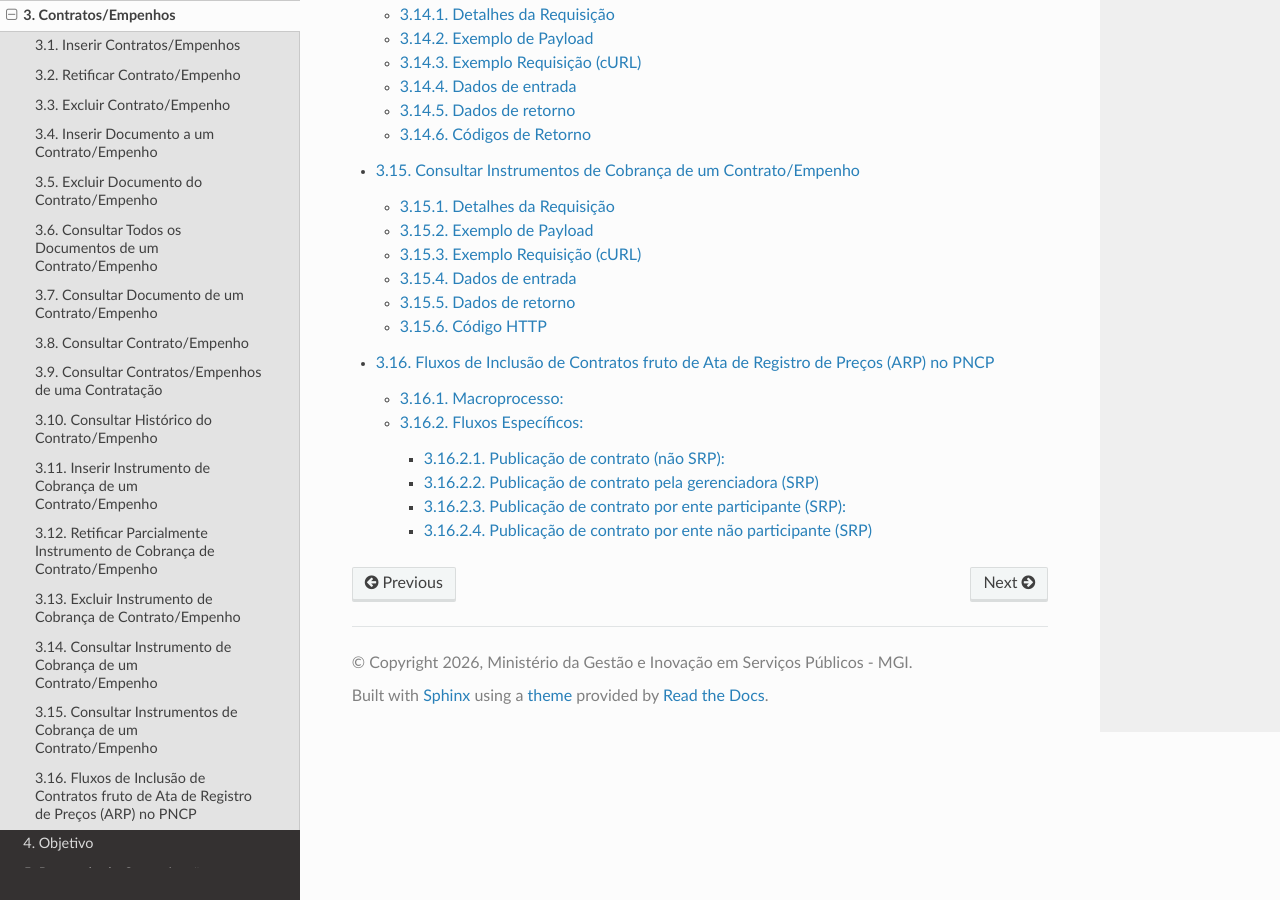
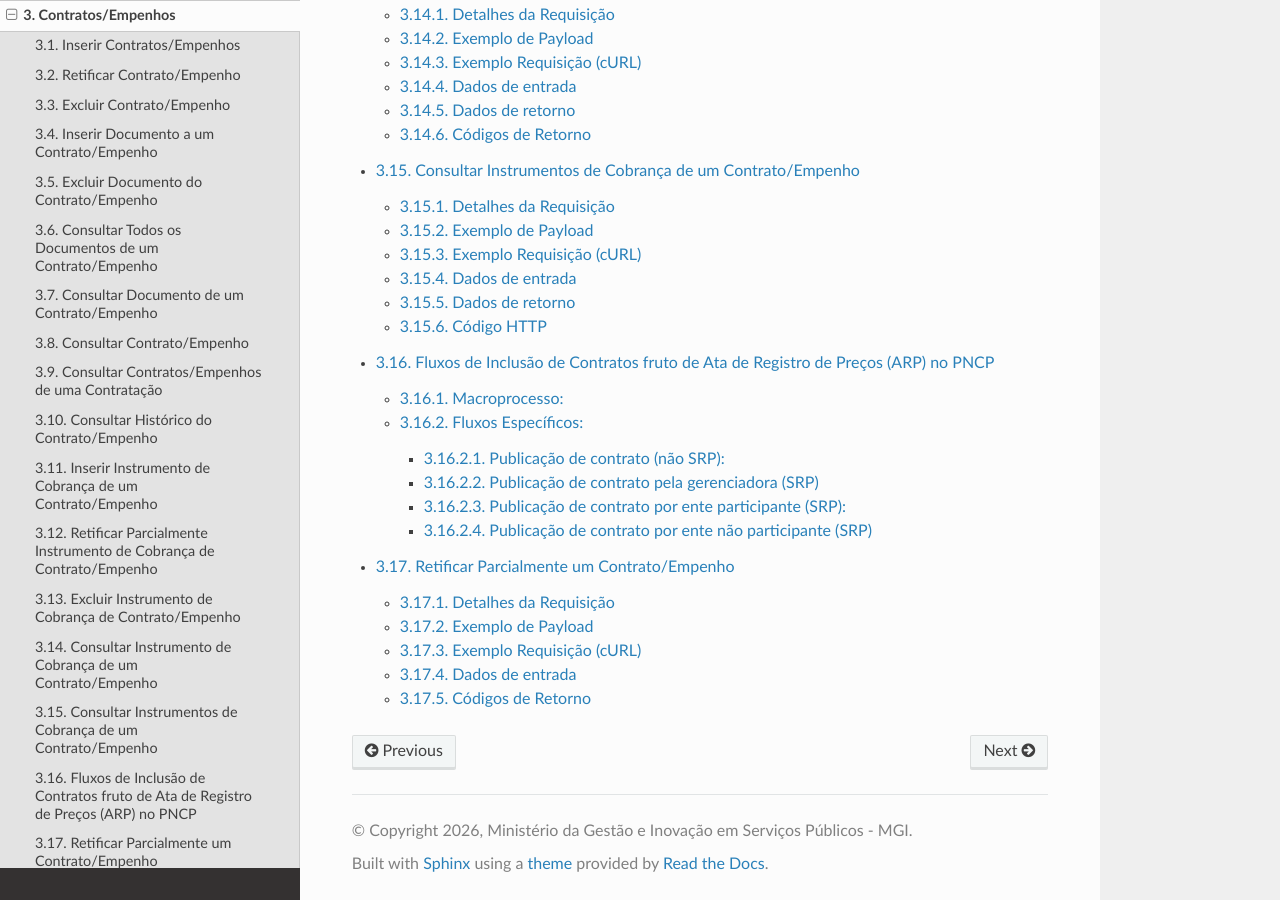
Before and after one commit to carlosmgi/Manual-de-Integracao-do-PNCP, a Sphinx documentation site: the page built from docs/source/contrato_empenho/index.rst, in a window 1280 px wide and 900 px high, scrolled down 2761 px. Built offline with Sphinx 7.4.7 and the Read the Docs theme 3.1.0, drawn with Linux system fonts in a browser that asks for light colours; pages that are not in the unit, such as notebooks, are missing from menus.

Commit message:
Update index.rst

```diff
--- a/docs/source/contrato_empenho/index.rst
+++ b/docs/source/contrato_empenho/index.rst
@@ -20,3 +20,4 @@ Contratos/Empenhos
    Consultar Instrumento de Cobrança de um Contrato ou Empenho
    Consultar Instrumentos de Cobrança de um Contrato ou Empenho
    Fluxos de Inclusão de Contratos fruto de Ata de Registro de Preços (ARP) no PNCP
+   Retificar Parcialmente um Contrato ou Empenho
```
